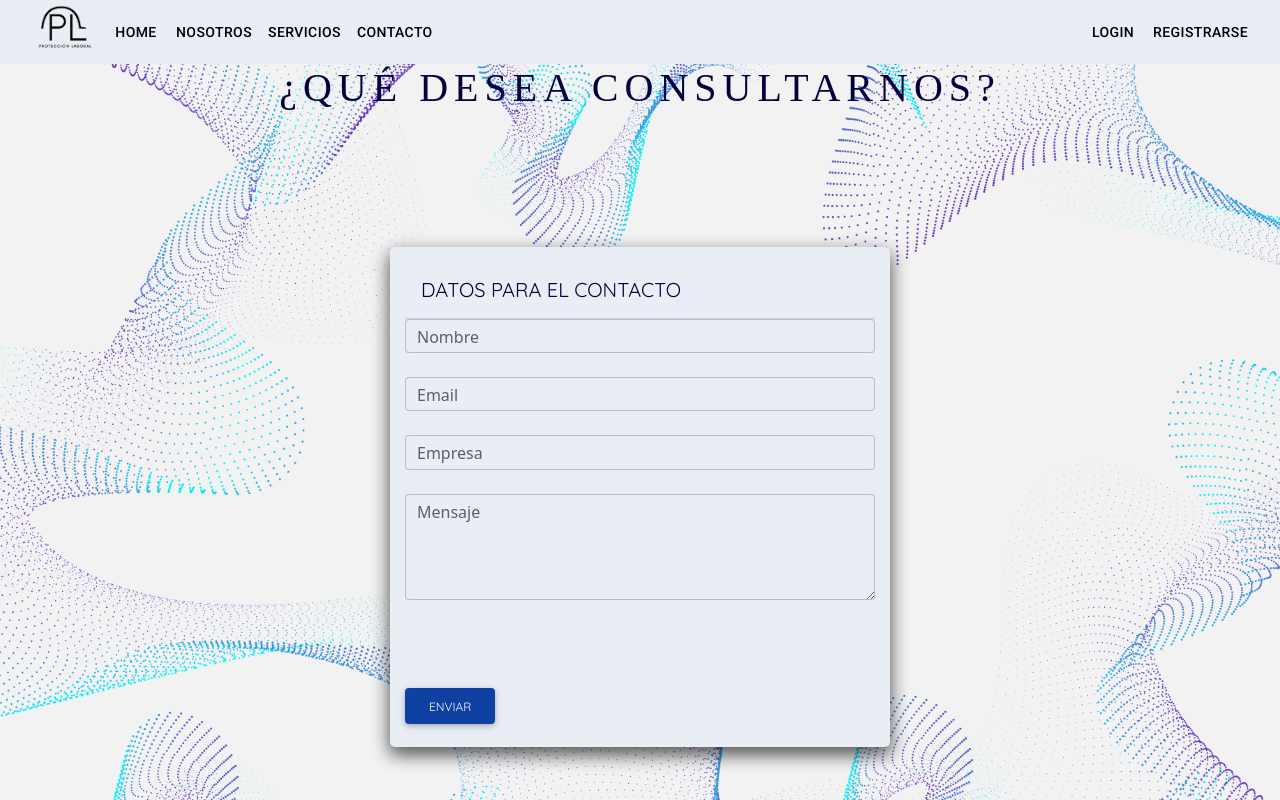
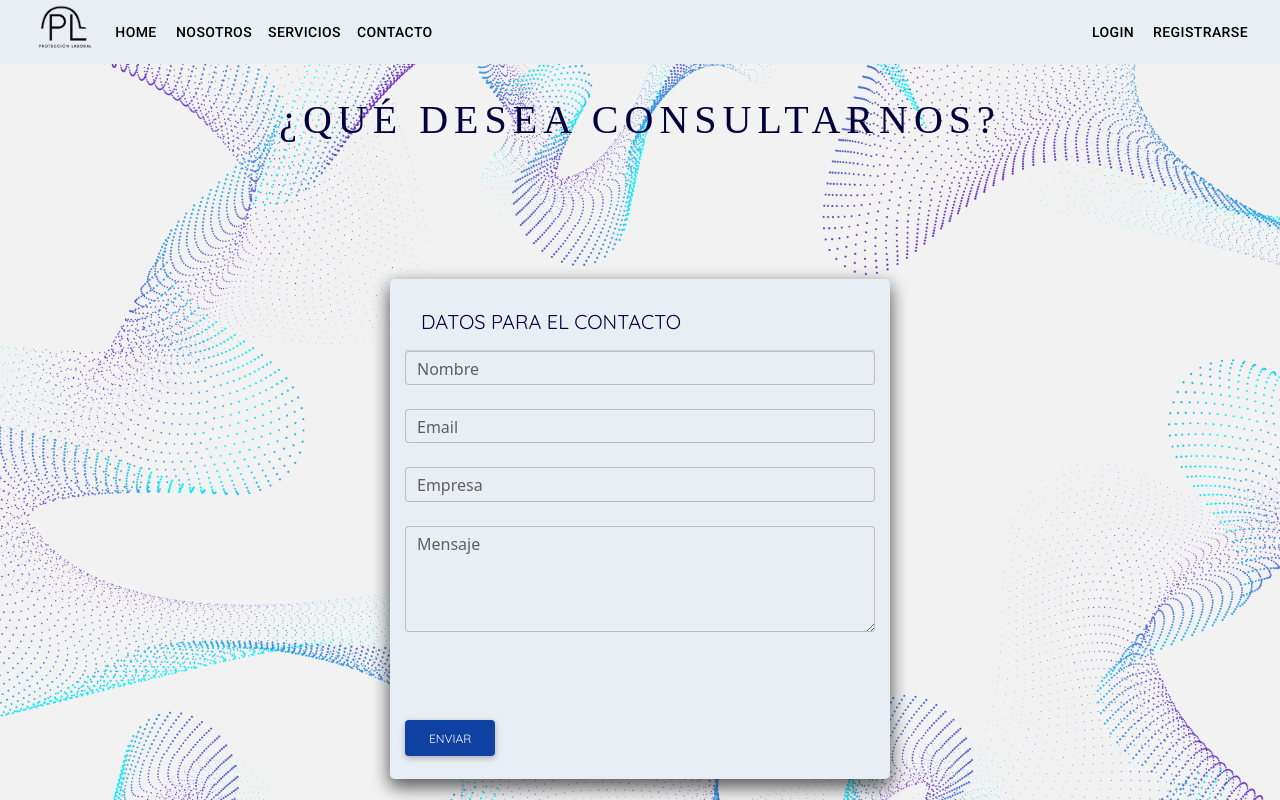
Before and after one commit to Felipao22/Proteccion-laboral, a React (Create React App) app in the folder client/: page /contact in a window 1280 px wide. Shown: the top 800 px of the page. Built offline with nearby package versions, Linux system fonts and the light colour scheme; no server answers; a web font is replaced by a local one.

Commit message:
otra prueba

```diff
--- a/client/src/components/contact/Contact.css
+++ b/client/src/components/contact/Contact.css
@@ -75,16 +75,19 @@
   color: #0a53e4;
 }
 
+
 #contact-section {
-  background-image: url("../../assets/soluciones-background.jpg");
+padding-top: 2rem;
+  /* background-image: url("../../assets/soluciones-background.jpg"); */
+  background: url('../../assets/soluciones-background.jpg') fixed no-repeat;
   background-size: cover;
   -webkit-background-size: cover;
   -moz-background-size: cover;
   -o-background-size: cover;
-  background-repeat: no-repeat;
-  background-attachment: fixed;
-  -o-background-repeat: no-repeat;
-  -webkit-background-attachment: fixed;
+  /* background-repeat: no-repeat; */
+  /* background-attachment: fixed; */
+  /* -o-background-repeat: no-repeat; */
+  /* -webkit-background-attachment: fixed; */
   width: 100%;
   height: 100%;
 }
--- a/client/src/components/soluciones/Soluciones.css
+++ b/client/src/components/soluciones/Soluciones.css
@@ -55,15 +55,16 @@
 }
 
 #soluciones {
-  background-image: url("../../assets/soluciones-background.jpg");
+  /* background-image: url("../../assets/soluciones-background.jpg"); */
+  background: url('../../assets/soluciones-background.jpg') fixed no-repeat;
   background-size: cover;
   -webkit-background-size: cover;
   -moz-background-size: cover;
   -o-background-size: cover;
-  background-repeat: no-repeat;
-  background-attachment: fixed;
-  -o-background-repeat: no-repeat;
-  -webkit-background-attachment: fixed;
+  /* background-repeat: no-repeat; */
+  /* background-attachment: fixed; */
+  /* -o-background-repeat: no-repeat; */
+  /* -webkit-background-attachment: fixed; */
   width: 100%;
   height: 100%;
 }
```
